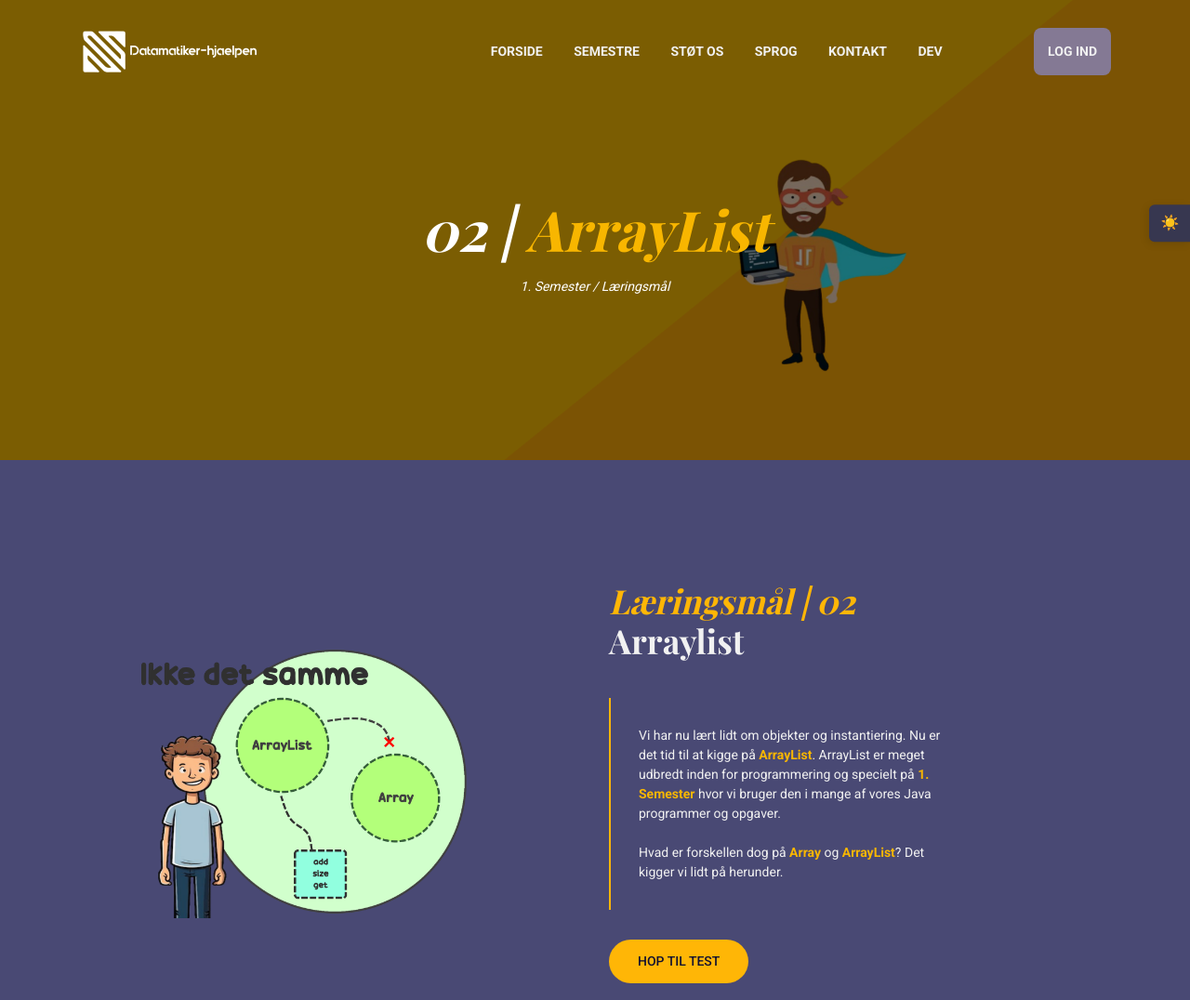
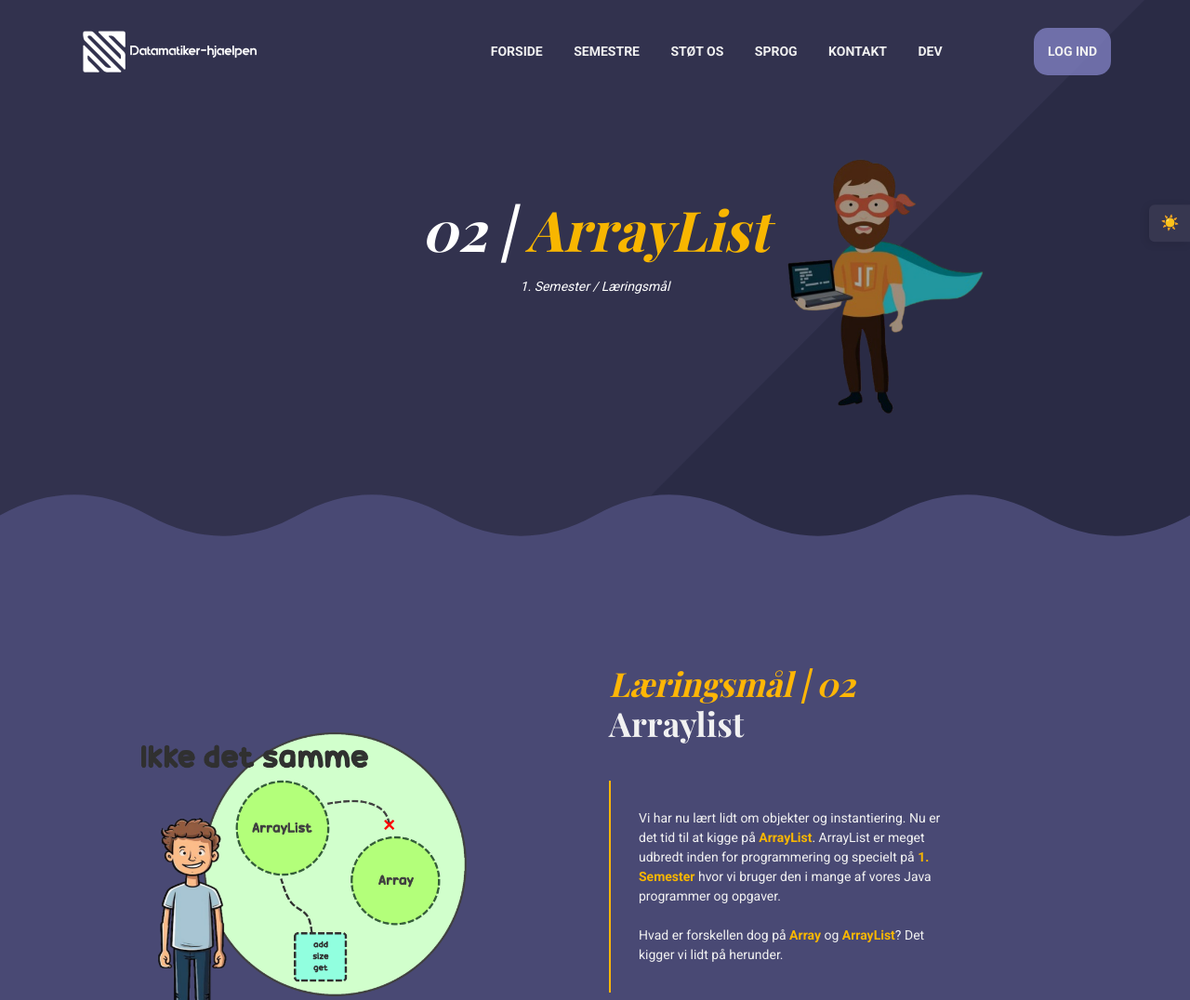
Before and after one commit to Guacamoleboy/datamatiker-hjaelpen.dk, a PHP site: page /1sem/02.html in a window 1280 px wide. Shown: the top 1076 px of the page at 93% size. Run offline with PHP 8.4, Linux system fonts and the light colour scheme.

Commit message:
UI updates

```diff
--- a/Website/1sem/02.html
+++ b/Website/1sem/02.html
@@ -62,10 +62,23 @@
                 </div>
             </div>
         </div>
+
+        <!-- Wavy transfer Start -->
+
+        <div class="wave-bottom">
+            <svg viewBox="0 0 1440 100" xmlns="http://www.w3.org/2000/svg" preserveAspectRatio="none">
+                <path d="M0,50 Q90,0 180,50 T360,50 T540,50 T720,50 T900,50 T1080,50 T1260,50 T1440,50 L1440,100 L0,100 Z"/>
+            </svg>
+        </div>
+
+        <!-- Wavy transfer end -->
+
     </section>
+
     <!-- Banner Area End -->
 
     <!-- Welcome Area Starts -->
+
     <section class="welcome-area section-padding2 mb-5">
         <div class="container-fluid">
             <div class="row">
--- a/Website/assets/css/style.css
+++ b/Website/assets/css/style.css
@@ -134,6 +134,10 @@ body.dark-mode .header-area a {
     color: #f1f1f1;
 }
 
+.header-area2 a {
+    color: #f1f1f1 !important;
+}
+
 body.dark-mode .deshes-area h1 {
     color: #f1f1f1;
 }
@@ -446,13 +450,12 @@ body.dark-mode .changelog-custom:hover {
 
 body.dark-mode .darkmode-btn {
 
-
     background-color: #8989cfb6;
 
 }
 
 .darkmode-btn {
-    background-color: #7c7c7c;
+    background-color: #d89911;
     color: #fff;
     border: none;
     margin-left: 80px;
@@ -460,7 +463,7 @@ body.dark-mode .darkmode-btn {
     font-weight: bold;
     cursor: pointer;
     padding: 5px 10px;
-    border-radius: 8px;
+    border-radius: 15px;
 }
 
 h1 {
@@ -525,6 +528,45 @@ a:focus {
 input:focus,
 textarea:focus {
     outline: none
+}
+
+body.dark-mode .wave-bottom {
+    position: relative;
+    opacity: 1 !important;
+    fill: #494974;
+    width: 100%;
+    overflow: hidden;
+    line-height: 0;
+    z-index: 2; /* Fixes the opacity issue from banner-area2 being set with RGBA */
+    top: 175px;
+}
+
+body.dark-mode .wave-bottom svg path {
+    display: block;
+    width: 100%;
+    height: 150px; /* Wave height (each individual wave) */
+}
+
+.wave-bottom {
+    position: relative;
+    fill: #e9e9e9;
+    width: 100%;
+    overflow: hidden;
+    line-height: 0;
+    z-index: 2; /* Fixes the opacity issue from banner-area2 being set with RGBA */
+    top: 175px;
+}
+
+.wave-bottom svg path {
+    display: block;
+    width: 100%;
+    height: 150px; /* Wave height (each individual wave */
+}
+
+.wave-top svg { /* Rotation of the section wave */
+
+    transform: rotate(180deg);
+
 }
 
 .spinner {
@@ -899,6 +941,32 @@ textarea:focus {
 
 }
 
+body.dark-mode .banner-area2 {
+    padding: 210px 0 160px;
+    background-image: url("../images/background10.png");
+    position: relative;
+    z-index: 1
+}
+
+body.dark-mode .banner-area2::before {
+    background: rgba(0, 0, 0, 0.2);
+}
+
+body.dark-mode .banner-area2:after {
+    content: '';
+    position: absolute;
+    top: 0;
+    left: 0;
+    width: 100%;
+    height: 100%;
+    background: rgba(1, 7, 16, 0.2);
+    z-index: -1
+}
+
+body.dark-mode .banner-area2 p {
+    color: #fff
+}
+
 .banner-area2 {
     padding: 210px 0 160px;
     background-image: url("../images/background9.png");
@@ -907,7 +975,7 @@ textarea:focus {
 }
 
 .banner-area2::before {
-    background: rgba(0, 0, 0, 0.4);
+    background: rgba(0, 0, 0, 0.1);
 }
 
 .banner-area2:after {
```
Also changed, not shown: Website/assets/images/background10.png (added), Website/assets/images/background9.png, 1 other file.
